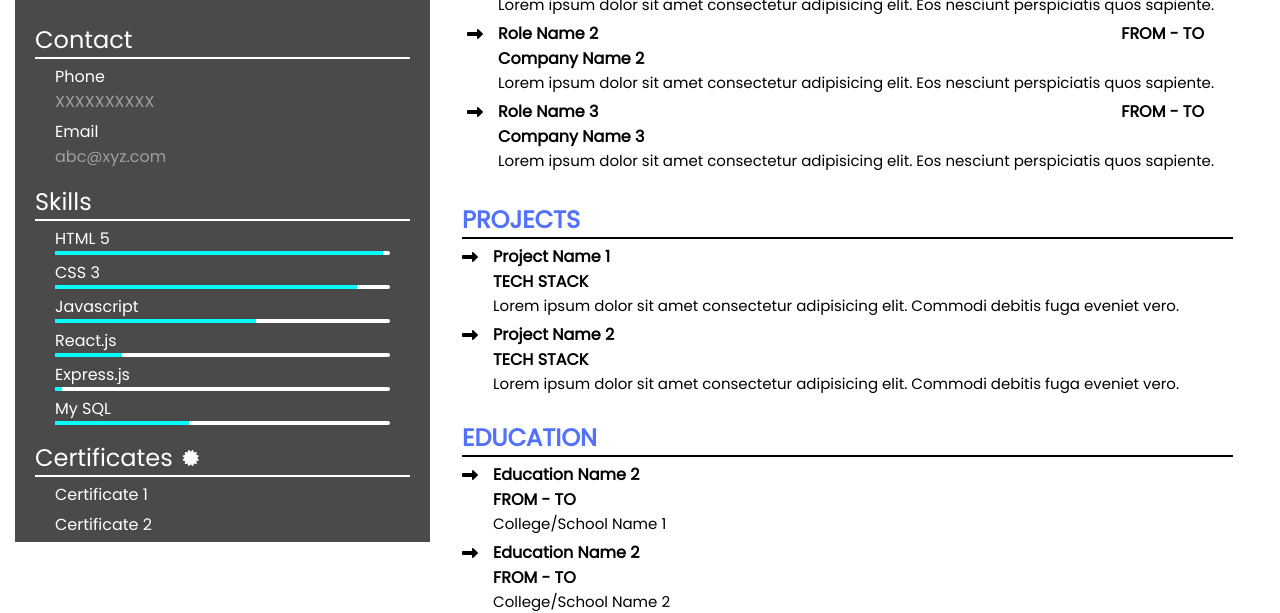
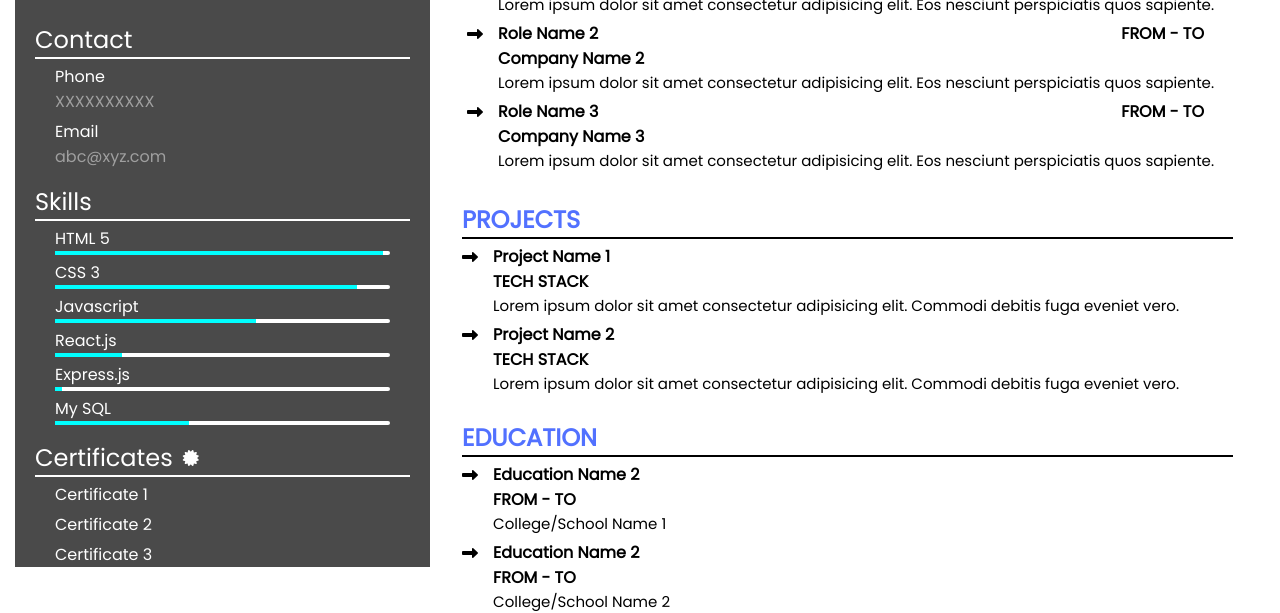
Before and after one commit to VishalSudhanshu/PW-Projects, a plain HTML site: page Project 1/index.html in a window 1280 px wide. Shown: the part 273-886 px from the top of the page. Drawn offline with Linux system fonts and the light colour scheme.

Commit message:
Project 1 edit4

```diff
--- a/Project 1/index.html
+++ b/Project 1/index.html
@@ -21,11 +21,11 @@
         }
         .container{
             display: flex;
-            height: 100vh;
+            height: auto;
         }
         .left-section{
             width: 35%;
-            height: 100vh;
+            height: auto;
             background-color: rgb(74, 74, 74);
             color: white;
         }
```
Also changed, not shown: Project 2/index.html (added, +11 -0 lines), Project 2/Assets/House.png (added), Project 2/Assets/background-image.png (added), Project 2/Assets/car.png (added), Project 2/Assets/facebook.png (added), Project 2/Assets/hero-image.png (added), Project 2/Assets/instagram.png (added), Project 2/Assets/linkedin.png (added), Project 2/Assets/phone.png (added), Project 2/Assets/search-icon.png (added), Project 2/Assets/website-logo.png (added), Project 2/Assets/youtube.png (added).
